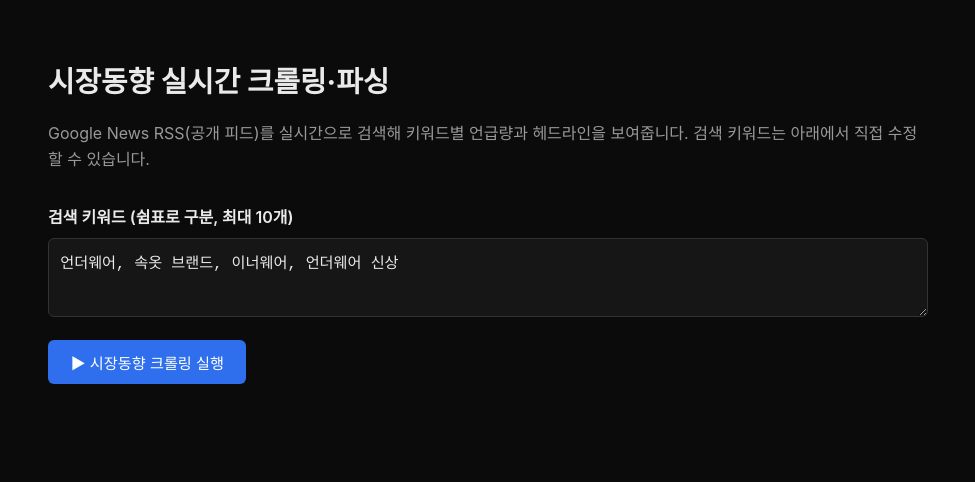
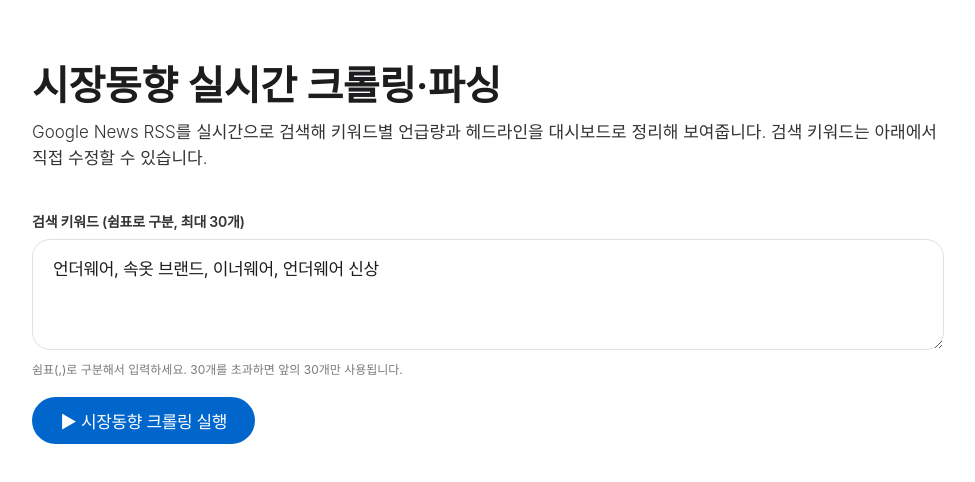
Before and after one commit to ey1047-afk/market-news-tracker, a Next.js app: page / in a window 1280 px wide. Shown: the top 482 px of the page, without its empty margins (152-1127 px from the left). Built offline with nearby package versions, Linux system fonts and the light colour scheme.

Commit message:
Add files via upload

```diff
--- /dev/null
+++ b/app/globals.css
@@ -0,0 +1,187 @@
+:root {
+  --primary: #0066cc;
+  --primary-focus: #0071e3;
+  --ink: #1d1d1f;
+  --ink-muted-80: #333333;
+  --ink-muted-48: #7a7a7a;
+  --divider-soft: #f0f0f0;
+  --hairline: #e0e0e0;
+  --canvas: #ffffff;
+  --canvas-parchment: #f5f5f7;
+  --surface-pearl: #fafafc;
+  --on-primary: #ffffff;
+}
+
+* { box-sizing: border-box; }
+
+html, body {
+  margin: 0;
+  background: var(--canvas);
+  color: var(--ink);
+  font-family: "SF Pro Text", -apple-system, BlinkMacSystemFont, "Malgun Gothic", sans-serif;
+}
+
+main {
+  max-width: 960px;
+  margin: 0 auto;
+  padding: 64px 24px 96px;
+}
+
+h1 {
+  font-family: "SF Pro Display", -apple-system, sans-serif;
+  font-size: 40px;
+  font-weight: 600;
+  letter-spacing: -0.374px;
+  line-height: 1.1;
+  margin: 0 0 12px;
+}
+
+p.sub {
+  font-size: 17px;
+  font-weight: 300;
+  line-height: 1.5;
+  color: var(--ink-muted-80);
+  margin: 0 0 40px;
+}
+
+label {
+  display: block;
+  font-size: 14px;
+  font-weight: 600;
+  letter-spacing: -0.224px;
+  color: var(--ink-muted-80);
+  margin-bottom: 8px;
+}
+
+textarea {
+  width: 100%;
+  padding: 17px 20px;
+  background: var(--canvas);
+  color: var(--ink);
+  border: 1px solid var(--hairline);
+  border-radius: 18px;
+  font-size: 17px;
+  font-family: inherit;
+  line-height: 1.47;
+  letter-spacing: -0.374px;
+  resize: vertical;
+}
+textarea:focus { outline: none; border-color: var(--primary-focus); }
+
+.hint { font-size: 12px; color: var(--ink-muted-48); margin-top: 6px; }
+
+button.run-btn {
+  margin-top: 20px;
+  padding: 11px 28px;
+  background: var(--primary);
+  color: var(--on-primary);
+  border: none;
+  border-radius: 9999px;
+  font-size: 17px;
+  font-weight: 400;
+  letter-spacing: -0.374px;
+  cursor: pointer;
+  transition: transform 0.1s;
+}
+button.run-btn:active { transform: scale(0.95); }
+button.run-btn:disabled { background: #b9b9bb; cursor: default; transform: none; }
+
+.error-box {
+  margin-top: 16px;
+  padding: 14px 18px;
+  background: #fff2f2;
+  border: 1px solid #ffd1d1;
+  border-radius: 11px;
+  color: #c0392b;
+  font-size: 14px;
+  line-height: 1.43;
+}
+
+.card {
+  background: var(--canvas);
+  border: 1px solid var(--hairline);
+  border-radius: 18px;
+  padding: 24px;
+}
+.card h2 {
+  font-size: 14px;
+  font-weight: 600;
+  letter-spacing: -0.224px;
+  color: var(--ink-muted-80);
+  text-transform: uppercase;
+  margin: 0 0 14px;
+}
+
+.progress-row {
+  display: flex;
+  align-items: center;
+  justify-content: space-between;
+  padding: 9px 0;
+  border-bottom: 1px solid var(--divider-soft);
+  font-size: 14px;
+}
+.progress-row:last-child { border-bottom: none; }
+.progress-status { color: var(--ink-muted-48); }
+.progress-status.ok { color: #1a7f37; }
+.progress-status.fail { color: #c0392b; }
+
+.timestamp { font-size: 12px; color: var(--ink-muted-48); margin-bottom: 0; }
+
+/* --- 대시보드 레이아웃 --- */
+.dashboard-grid {
+  display: grid;
+  grid-template-columns: repeat(2, 1fr);
+  gap: 20px;
+}
+.dashboard-grid .full-span { grid-column: 1 / -1; }
+@media (max-width: 700px) {
+  .dashboard-grid { grid-template-columns: 1fr; }
+}
+
+.stat-row { display: flex; gap: 32px; flex-wrap: wrap; }
+.stat-item .stat-value {
+  font-family: "SF Pro Display", -apple-system, sans-serif;
+  font-size: 34px;
+  font-weight: 600;
+  color: var(--ink);
+  letter-spacing: -0.374px;
+}
+.stat-item .stat-label { font-size: 12px; color: var(--ink-muted-48); margin-top: 2px; }
+
+.bar-row { margin-bottom: 12px; font-size: 13px; }
+.bar-row .bar-label {
+  display: flex;
+  justify-content: space-between;
+  margin-bottom: 4px;
+  color: var(--ink);
+}
+.bar-track { background: var(--divider-soft); border-radius: 6px; height: 8px; overflow: hidden; }
+.bar-fill { background: var(--primary); height: 100%; border-radius: 6px; }
+
+.chip-cloud { display: flex; flex-wrap: wrap; gap: 8px; }
+.chip {
+  background: var(--surface-pearl);
+  border: 1px solid var(--divider-soft);
+  color: var(--primary);
+  border-radius: 9999px;
+  padding: 6px 14px;
+  font-weight: 600;
+}
+
+ul, ol { margin: 0; padding-left: 20px; font-size: 14px; line-height: 1.6; }
+li { margin-bottom: 6px; }
+a { color: var(--primary); text-decoration: none; }
+a:hover { text-decoration: underline; }
+small { color: var(--ink-muted-48); }
+
+pre {
+  background: var(--canvas-parchment);
+  padding: 16px;
+  overflow-x: auto;
+  max-height: 280px;
+  font-size: 11px;
+  border-radius: 11px;
+  white-space: pre-wrap;
+  word-break: break-all;
+  color: var(--ink-muted-80);
+}
--- a/app/layout.js
+++ b/app/layout.js
@@ -1,3 +1,5 @@
+import "./globals.css";
+
 export const metadata = {
   title: "시장동향 실시간 크롤링·파싱",
   description: "키워드를 직접 수정해 뉴스를 실시간 크롤링·파싱하는 시장동향 대시보드",
@@ -6,9 +8,7 @@ export const metadata = {
 export default function RootLayout({ children }) {
   return (
     <html lang="ko">
-      <body style={{ margin: 0, background: "#0b0b0b", color: "#eaeaea" }}>
-        {children}
-      </body>
+      <body>{children}</body>
     </html>
   );
 }
--- a/app/page.js
+++ b/app/page.js
@@ -3,111 +3,229 @@
 import { useState } from "react";
 
 const DEFAULT_KEYWORDS = "언더웨어, 속옷 브랜드, 이너웨어, 언더웨어 신상";
+const MAX_KEYWORDS = 30;
+
+// 헤드라인 제목들에서 자주 등장하는 단어를 뽑아 "시장동향 키워드"로 보여줍니다.
+function extractTrending(headlines) {
+  const stopwords = new Set([
+    "속보", "단독", "포토", "영상", "오늘", "이슈", "기자", "뉴스", "보도",
+    "오전", "오후", "종합", "특집", "인터뷰", "분석", "전망", "현장", "화제",
+  ]);
+  const freq = {};
+  headlines.forEach((h) => {
+    const tokens = h.title
+      .replace(/[\[\]\(\)|"'“”‘’·,.!?~]/g, " ")
+      .split(/\s+/)
+      .filter(Boolean);
+    tokens.forEach((t) => {
+      const clean = t.trim();
+      if (clean.length < 2 || stopwords.has(clean)) return;
+      freq[clean] = (freq[clean] || 0) + 1;
+    });
+  });
+  return Object.entries(freq)
+    .sort((a, b) => b[1] - a[1])
+    .slice(0, 16);
+}
 
 export default function Home() {
   const [keywordsText, setKeywordsText] = useState(DEFAULT_KEYWORDS);
   const [loading, setLoading] = useState(false);
+  const [progressRows, setProgressRows] = useState([]);
+  const [error, setError] = useState("");
   const [data, setData] = useState(null);
-  const [error, setError] = useState("");
+
+  const updateRow = (idx, patch) => {
+    setProgressRows((prev) => {
+      const next = [...prev];
+      next[idx] = { ...next[idx], ...patch };
+      return next;
+    });
+  };
 
   const runCrawl = async () => {
+    setError("");
+    setData(null);
+
     const keywords = keywordsText
       .split(",")
       .map((k) => k.trim())
-      .filter(Boolean);
+      .filter(Boolean)
+      .slice(0, MAX_KEYWORDS);
 
     if (keywords.length === 0) {
       setError("키워드를 최소 1개 이상 입력해주세요.");
       return;
     }
 
+    setProgressRows(keywords.map((kw) => ({ keyword: kw, status: "대기 중", cls: "" })));
     setLoading(true);
-    setError("");
+
+    const keywordCounts = {};
+    let allItems = [];
+    let rawSample = "";
+    let successCount = 0;
+
+    for (let i = 0; i < keywords.length; i++) {
+      const kw = keywords[i];
+      updateRow(i, { status: "수집 중...", cls: "" });
       try {
         const res = await fetch("/api/news", {
           method: "POST",
           headers: { "Content-Type": "application/json" },
-        body: JSON.stringify({ keywords }),
+          body: JSON.stringify({ keyword: kw }),
         });
         const json = await res.json();
         if (json.error) throw new Error(json.error);
-      setData(json);
+        if (!rawSample) rawSample = json.rawSample;
+        keywordCounts[kw] = json.items.length;
+        allItems = allItems.concat(json.items);
+        successCount++;
+        updateRow(i, { status: `완료 · ${json.items.length}건`, cls: "ok" });
       } catch (e) {
-      setError(e.message || "크롤링 중 오류가 발생했습니다.");
-    } finally {
+        keywordCounts[kw] = 0;
+        updateRow(i, { status: "실패", cls: "fail" });
+      }
+    }
+
+    const mentionCounts = {};
+    keywords.forEach((kw) => {
+      mentionCounts[kw] = allItems.filter((item) =>
+        item.title.toLowerCase().includes(kw.toLowerCase())
+      ).length;
+    });
+
+    allItems.sort((a, b) => new Date(b.pubDate) - new Date(a.pubDate));
+    const trending = extractTrending(allItems);
+
     setLoading(false);
+
+    if (successCount === 0) {
+      setError(
+        "모든 키워드에서 크롤링에 실패했습니다. 잠시 후 다시 시도해주세요."
+      );
+      return;
     }
+
+    setData({
+      collectedAt: new Date().toISOString(),
+      keywordCounts,
+      mentionCounts,
+      trending,
+      headlines: allItems.slice(0, 50),
+      rawSample,
+      totalHeadlines: allItems.length,
+      keywordCount: keywords.length,
+      successCount,
+    });
   };
 
   const sortedMentions = data
     ? Object.entries(data.mentionCounts).sort((a, b) => b[1] - a[1])
     : [];
+  const maxMention = sortedMentions.length ? sortedMentions[0][1] || 1 : 1;
+  const maxTrend = data && data.trending.length ? data.trending[0][1] : 1;
 
   return (
-    <main
-      style={{
-        maxWidth: 880,
-        margin: "0 auto",
-        padding: "2.5rem 1.5rem",
-        fontFamily: "'Pretendard', -apple-system, sans-serif",
-        lineHeight: 1.6,
-      }}
-    >
-      <h1 style={{ fontSize: "1.8rem", marginBottom: "0.3rem" }}>
-        시장동향 실시간 크롤링·파싱
-      </h1>
-      <p style={{ color: "#999", marginBottom: "2rem" }}>
-        Google News RSS(공개 피드)를 실시간으로 검색해 키워드별 언급량과 헤드라인을
-        보여줍니다. 검색 키워드는 아래에서 직접 수정할 수 있습니다.
+    <main>
+      <h1>시장동향 실시간 크롤링·파싱</h1>
+      <p className="sub">
+        Google News RSS를 실시간으로 검색해 키워드별 언급량과 헤드라인을 대시보드로
+        정리해 보여줍니다. 검색 키워드는 아래에서 직접 수정할 수 있습니다.
       </p>
 
-      <label style={{ display: "block", fontWeight: 600, marginBottom: "0.5rem" }}>
-        검색 키워드 (쉼표로 구분, 최대 10개)
-      </label>
+      <label htmlFor="keywords">검색 키워드 (쉼표로 구분, 최대 {MAX_KEYWORDS}개)</label>
       <textarea
+        id="keywords"
+        rows={3}
         value={keywordsText}
         onChange={(e) => setKeywordsText(e.target.value)}
-        rows={3}
-        style={{
-          width: "100%",
-          padding: "0.7rem",
-          background: "#161616",
-          color: "#eaeaea",
-          border: "1px solid #333",
-          borderRadius: 6,
-          fontSize: "0.95rem",
-          boxSizing: "border-box",
-        }}
       />
+      <div className="hint">
+        쉼표(,)로 구분해서 입력하세요. {MAX_KEYWORDS}개를 초과하면 앞의 {MAX_KEYWORDS}
+        개만 사용됩니다.
+      </div>
 
-      <button
-        onClick={runCrawl}
-        disabled={loading}
-        style={{
-          marginTop: "1rem",
-          padding: "0.7rem 1.4rem",
-          background: loading ? "#444" : "#2f6fed",
-          color: "#fff",
-          border: "none",
-          borderRadius: 6,
-          cursor: loading ? "default" : "pointer",
-          fontSize: "0.95rem",
-        }}
-      >
+      <button className="run-btn" onClick={runCrawl} disabled={loading}>
         {loading ? "크롤링 중..." : "▶ 시장동향 크롤링 실행"}
       </button>
 
-      {error && <p style={{ color: "#ff6b6b", marginTop: "1rem" }}>{error}</p>}
+      {error && <div className="error-box" style={{ marginTop: 16 }}>{error}</div>}
+
+      {progressRows.length > 0 && (
+        <section className="card" style={{ marginTop: 24 }}>
+          <h2>진행 상황</h2>
+          {progressRows.map((row, i) => (
+            <div className="progress-row" key={i}>
+              <span>{row.keyword}</span>
+              <span className={`progress-status ${row.cls}`}>{row.status}</span>
+            </div>
+          ))}
+        </section>
+      )}
 
       {data && (
-        <div style={{ marginTop: "2.5rem" }}>
-          <p style={{ color: "#777", fontSize: "0.85rem" }}>
+        <div style={{ marginTop: 24 }}>
+          <p className="timestamp" style={{ marginBottom: 20 }}>
             수집 시각: {new Date(data.collectedAt).toLocaleString("ko-KR")}
           </p>
 
-          <h2 style={{ fontSize: "1.2rem", marginTop: "2rem" }}>
-            수집 현황 · 검색어별
-          </h2>
+          <div className="dashboard-grid">
+            <section className="card full-span">
+              <h2>핵심 지표</h2>
+              <div className="stat-row">
+                <div className="stat-item">
+                  <div className="stat-value">{data.totalHeadlines}</div>
+                  <div className="stat-label">수집된 헤드라인</div>
+                </div>
+                <div className="stat-item">
+                  <div className="stat-value">{data.keywordCount}</div>
+                  <div className="stat-label">검색 키워드 수</div>
+                </div>
+                <div className="stat-item">
+                  <div className="stat-value">{data.successCount}</div>
+                  <div className="stat-label">수집 성공 키워드</div>
+                </div>
+              </div>
+            </section>
+
+            <section className="card">
+              <h2>지금 핫한 키워드 · 언급 순위</h2>
+              {sortedMentions.map(([k, v]) => (
+                <div className="bar-row" key={k}>
+                  <div className="bar-label">
+                    <span>{k}</span>
+                    <span>{v}회</span>
+                  </div>
+                  <div className="bar-track">
+                    <div
+                      className="bar-fill"
+                      style={{ width: `${Math.max(4, (v / maxMention) * 100)}%` }}
+                    />
+                  </div>
+                </div>
+              ))}
+            </section>
+
+            <section className="card">
+              <h2>시장동향 키워드</h2>
+              <div className="chip-cloud">
+                {data.trending.map(([word, count]) => (
+                  <span
+                    key={word}
+                    className="chip"
+                    style={{
+                      fontSize: `${12 + Math.round((count / maxTrend) * 6)}px`,
+                    }}
+                  >
+                    {word} {count}
+                  </span>
+                ))}
+              </div>
+            </section>
+
+            <section className="card full-span">
+              <h2>수집 현황 · 검색어별</h2>
               <ul>
                 {Object.entries(data.keywordCounts).map(([k, v]) => (
                   <li key={k}>
@@ -115,55 +233,29 @@ export default function Home() {
                   </li>
                 ))}
               </ul>
+            </section>
 
-          <h2 style={{ fontSize: "1.2rem", marginTop: "2rem" }}>
-            지금 핫한 키워드 · 언급 순위
-          </h2>
-          <ol>
-            {sortedMentions.map(([k, v]) => (
-              <li key={k}>
-                {k} — {v}회 언급
-              </li>
-            ))}
-          </ol>
-
-          <h2 style={{ fontSize: "1.2rem", marginTop: "2rem" }}>
-            수집된 헤드라인
-          </h2>
-          <ul style={{ paddingLeft: "1.2rem" }}>
+            <section className="card full-span">
+              <h2>수집된 헤드라인</h2>
+              <ul>
                 {data.headlines.map((h, i) => (
-              <li key={i} style={{ marginBottom: "0.4rem" }}>
-                <a
-                  href={h.link}
-                  target="_blank"
-                  rel="noreferrer"
-                  style={{ color: "#8ab4ff" }}
-                >
+                  <li key={i}>
+                    <a href={h.link} target="_blank" rel="noreferrer">
                       {h.title}
                     </a>{" "}
-                <small style={{ color: "#888" }}>
+                    <small>
                       ({h.source || "출처 미상"} · {h.pubDate})
                     </small>
                   </li>
                 ))}
               </ul>
+            </section>
 
-          <h2 style={{ fontSize: "1.2rem", marginTop: "2rem" }}>
-            파싱 검증 · 원본 XML 샘플
-          </h2>
-          <pre
-            style={{
-              background: "#111",
-              padding: "1rem",
-              overflowX: "auto",
-              maxHeight: 300,
-              fontSize: "0.75rem",
-              border: "1px solid #333",
-              borderRadius: 6,
-            }}
-          >
-            {data.rawSample}
-          </pre>
+            <section className="card full-span">
+              <h2>파싱 검증 · 원본 XML 샘플</h2>
+              <pre>{data.rawSample}</pre>
+            </section>
+          </div>
         </div>
       )}
     </main>
```
Also changed, not shown: app/api/news/route.js (+16 -44 lines), 1 other file (tests, documents, lock files or other folders). Lines whose indentation alone changed are shown as unchanged.
